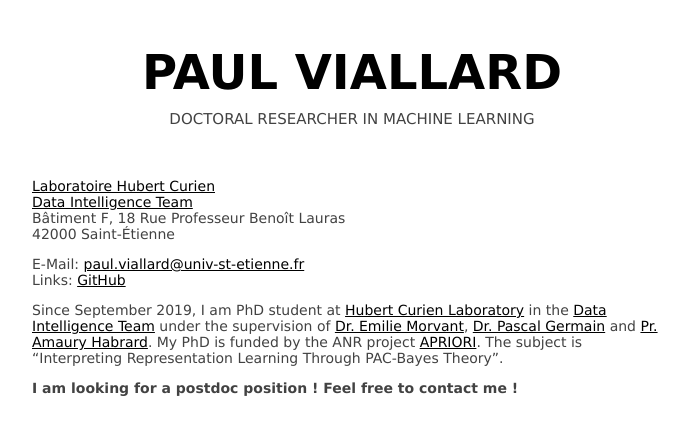
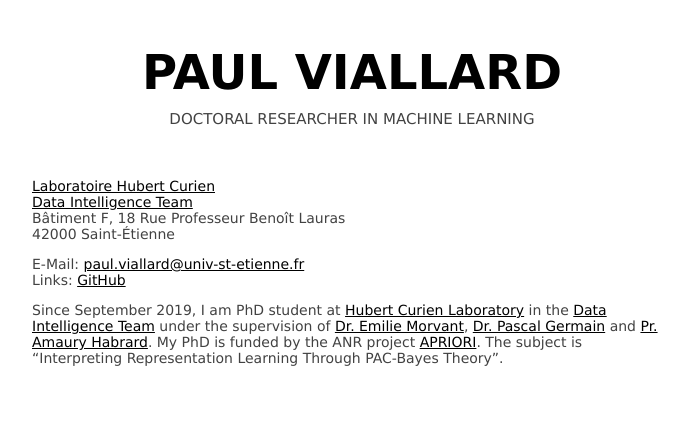
Before and after one commit to paulviallard/paulviallard.github.io, a Jekyll site: the page built from about.md, in a window 1280 px wide. Shown: the top 435 px of the page, without its empty margins (288-975 px from the left). Built offline with Jekyll 4.4.1, drawn with Linux system fonts in a browser that asks for light colours; our own code applies the rules of GitHub Pages for plain Markdown files.

Commit message:
feat: remove the postdoc line

```diff
--- a/about.md
+++ b/about.md
@@ -7,5 +7,3 @@ E-Mail: [paul.viallard@univ-st-etienne.fr](mailto:paul.viallard@univ-st-etienne.
 Links: [GitHub](https://github.com/paulviallard)
 
 Since September 2019, I am PhD student at [Hubert Curien Laboratory](https://laboratoirehubertcurien.univ-st-etienne.fr/en/teams/data-intelligence.html) in the [Data Intelligence Team](https://laboratoirehubertcurien.univ-st-etienne.fr/en/teams/data-intelligence.html) under the supervision of [Dr. Emilie Morvant](https://perso.univ-st-etienne.fr/me63854h/), [Dr. Pascal Germain](http://www.pascalgermain.info) and [Pr. Amaury Habrard](https://perso.univ-st-etienne.fr/habrarda/). My PhD is funded by the ANR project [APRIORI](https://project.inria.fr/apriori/). The subject is "Interpreting Representation Learning Through PAC-Bayes Theory".
-
-**I am looking for a postdoc position ! Feel free to contact me !**
```
